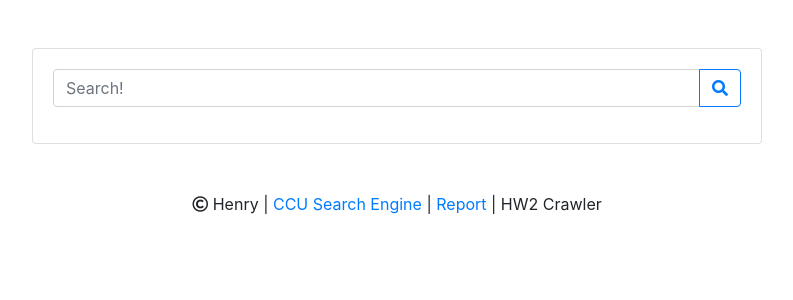
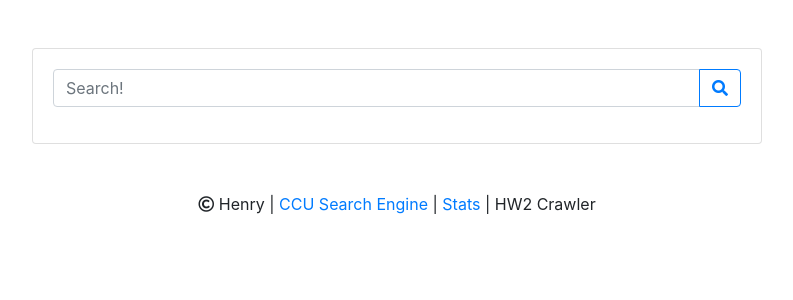
Before and after one commit to henrybear327/CCU-Search-Engine, a Flask app: page / in a window 1280 px wide. Shown: the top 300 px of the page, without its empty margins (243-1036 px from the left). Run offline with Flask 2, Linux system fonts and the light colour scheme; some libraries are stand-ins or nearby versions.

Commit message:
change naming of html

```diff
--- a/assignment2/version2/site/templates/layout.html
+++ b/assignment2/version2/site/templates/layout.html
@@ -38,7 +38,7 @@
 
 <footer class="text-center">
     <p><i class="far fa-copyright"></i> Henry | <a href="{{ url_for('homepage') }}">CCU Search Engine</a> |
-        <a href="{{ url_for('report') }}">Report</a> | HW2 Crawler</p>
+        <a href="{{ url_for('report') }}">Stats</a> | HW2 Crawler</p>
 </footer>
 
 </body>
```
